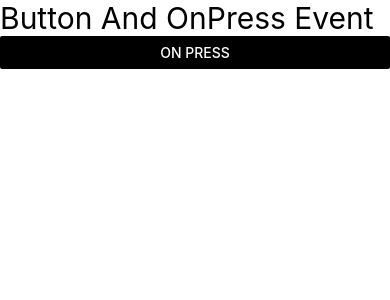
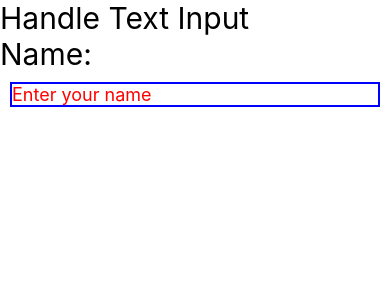
Before and after one commit to SMTahaWaqar/React-Native-Js-Concepts, a React Native app: screen / in a window 390 px wide. Shown: the top 300 px of the page. Built offline with nearby package versions, Linux system fonts and the light colour scheme.

Commit message:
text input

```diff
--- a/App.js
+++ b/App.js
@@ -1,17 +1,29 @@
-import React from 'react';
-import {Button, Text, View} from 'react-native';
+import React, {useState} from 'react';
+import {StyleSheet, Text, TextInput, View} from 'react-native';
 
 const App = () => {
-  const fruit = () => {
-    console.warn('Fucntion called');
-  };
-
+  const [name, setName] = useState();
   return (
     <View>
-      <Text style={{fontSize: 30}}>Button And OnPress Event</Text>
-      <Button title="On Press" onPress={fruit} color={'black'} />
+      <Text style={{fontSize: 30}}>Handle Text Input</Text>
+      <Text style={{fontSize: 30}}>Name: {name}</Text>
+      <TextInput
+        style={styles.textInput}
+        placeholder="Enter your name"
+        onChangeText={text => setName(text)}
+      />
     </View>
   );
 };
 
+const styles = StyleSheet.create({
+  textInput: {
+    fontSize: 18,
+    color: 'red',
+    borderWidth: 2,
+    borderColor: 'blue',
+    margin: 10,
+  },
+});
+
 export default App;
```
